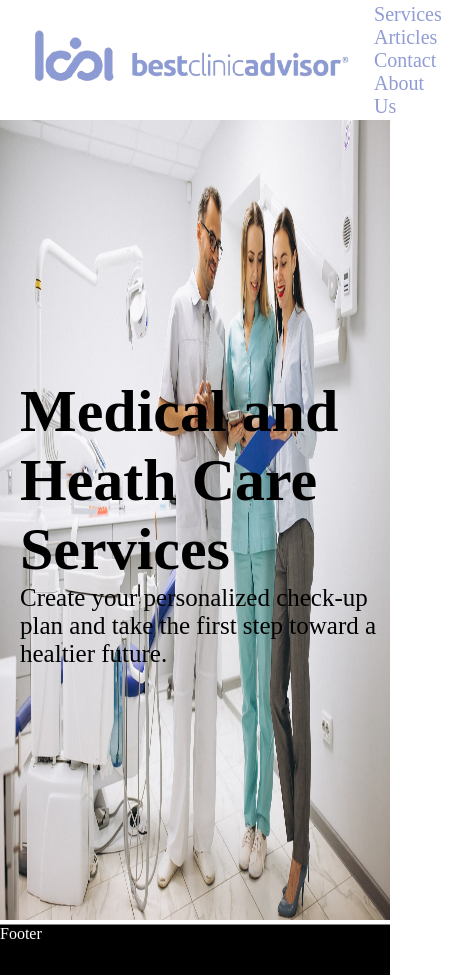
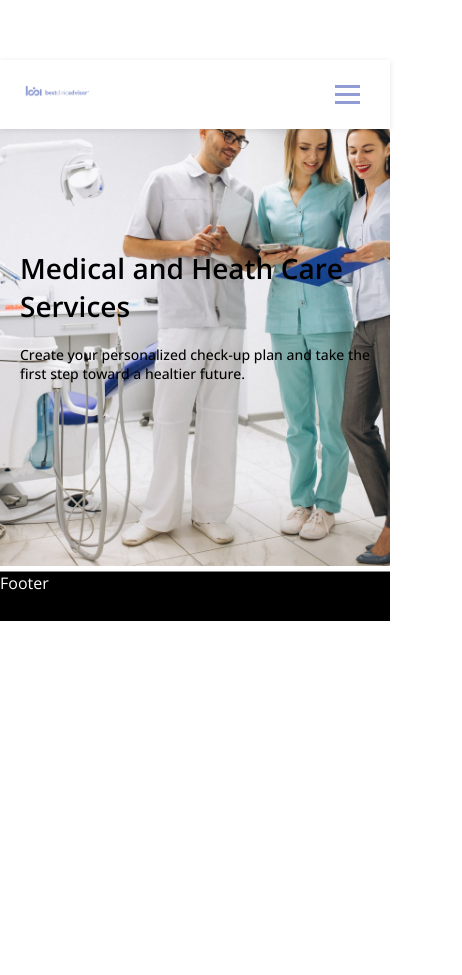
Before and after one commit to bestclinicadvisor/bestclinicadvisor.github, a plain HTML site: page index.html in a window 390 px wide. Shown: the whole page, 462 px wide, since content can reach past the window. After the commit the page ends 844 px from the top, so only its background shows below. Drawn offline with nearby package versions, Linux system fonts and the light colour scheme.

Commit message:
Revise CSS styles and update HTML structure for improved layout and responsiveness

```diff
--- a/css/style.css
+++ b/css/style.css
@@ -1,109 +1,200 @@
 /* Global Styles */
 * {
     margin: 0;
-    .open-sans-<uniquifier> {
+    box-sizing: border-box;
+}
+
+body {
     font-family: "Open Sans", sans-serif;
-        font-optical-sizing: auto;
-        font-weight: <weight>;
-        font-style: normal;
-        font-variation-settings:
-          "wdth" 100;
+    overflow-x: hidden;
 }
+
 .container {
-        width: 1440px;
-        max-width: 100%;
-        margin: auto;
-        margin-left: 20px;
+    width: 100%;
+    max-width: 1440px;
+    margin: 0 auto;
+    padding: 0 20px;
 }
-}
+
 /* Header Section */
 header {
-    height: 120px;
+    position: fixed;
+    width: 100%;
+    height: auto;
+    min-height: 80px;
     box-shadow: 0px 1px 6px rgba(0, 0, 0, 0.1);
     background-color: white;
-    .container {
+    z-index: 1000;
+}
+
+header .container {
     height: 100%;
-        max-width: 100%;
-        margin: 0 0 0 5px;
-        background-color: white;
+    display: flex;
     align-items: center;
-        display: flex;
     justify-content: space-between;
+    padding: 10px 20px;
 }
+
 section.logo {
     font-size: 25px;
-            display: inline-block;
 }
+
 section.logo img {
-            height: 200px;
-            font-weight: 700px;
+    height: 60px;
+    width: auto;
 }
-        section.logo span.blue-dot {
-            display: inline-block;
-            vertical-align: top;
-            margin-top: 7px;
-            border-radius: 10px;
-            background-color: #919cd4;
-            width: 20px;
-            height: 20px;
+
+/* Navigation */
+.mobile-menu-toggle {
+    display: none;
 }
+
 nav ul {
     list-style-type: none;
     padding: 0;
+    display: flex;
+    align-items: center;
 }
+
 nav ul li {
-            display: inline-block;
-            margin-right: 20px;
+    margin-left: 20px;
 }
-            nav ul li:last-of-type {
-                margin-right: 15px;
-            }
+
 nav ul li a {
     color: #919cd4;
     text-decoration: none;
-                font-size: 20px;
+    font-size: 18px;
     font-weight: 300;
 }
-}
+
 /* Main Section */
-body{
 section.backgroundmain1 {
     position: relative;
+    margin-top: 80px;
 }
+
 section.backgroundmain1 img {
     width: 100%;
-    height: 800px;
-    background-position: top
-    ;
+    height: 70vh;
+    object-fit: cover;
 }
+
 section.backgroundmain1 .mainpagecontent1 {
     position: absolute;
     top: 0;
     left: 0;
     width: 100%;
     height: 100%;
+    display: flex;
+    align-items: center;
 }
+
 section.backgroundmain1 .container {
-    display: flex;
-    flex-direction: column;
-    justify-content: center;
-    height: 100%;
+    padding: 20px;
 }
+
 section.backgroundmain1 h1 {
     font-weight: 600;
-    font-size: 60px;
+    font-size: 48px;
     max-width: 500px;
     color: black;
+    margin-bottom: 20px;
 }
+
 section.backgroundmain1 p {
     font-weight: 500;
-    font-size: 25px;
+    font-size: 20px;
     max-width: 500px;
     color: black;
 }
 
+/* Mobil Menü Butonu */
+.mobile-menu-toggle {
+    display: none;
+    background: none;
+    border: none;
+    cursor: pointer;
+    padding: 10px;
+}
 
+.mobile-menu-toggle span {
+    display: block;
+    width: 25px;
+    height: 3px;
+    background: #919cd4;
+    margin: 5px 0;
+    transition: 0.3s;
 }
+
+/* Media Queries */
+@media screen and (max-width: 768px) {
+    header {
+        min-height: 60px;
+    }
+
+    .mobile-menu-toggle {
+        display: block;
+    }
+
+    nav {
+        display: none;
+        position: absolute;
+        top: 100%;
+        left: 0;
+        width: 100%;
+        background: white;
+        padding: 20px;
+        box-shadow: 0 2px 5px rgba(0,0,0,0.1);
+    }
+
+    nav.active {
+        display: block;
+    }
+
+    nav ul {
+        flex-direction: column;
+    }
+
+    nav ul li {
+        margin: 10px 0;
+        text-align: center;
+    }
+
+    section.logo img {
+        height: 40px;
+    }
+
+    section.backgroundmain1 {
+        margin-top: 60px;
+    }
+
+    section.backgroundmain1 h1 {
+        font-size: 32px;
+    }
+
+    section.backgroundmain1 p {
+        font-size: 16px;
+    }
+}
+
+@media screen and (max-width: 480px) {
+    .container {
+        padding: 0 15px;
+    }
+
+    section.backgroundmain1 h1 {
+        font-size: 28px;
+    }
+
+    section.backgroundmain1 p {
+        font-size: 14px;
+    }
+
+    section.backgroundmain1 img {
+        height: 60vh;
+    }
+}
+
 /* Footer Section */
 footer {
     height: 50px;
--- a/index.html
+++ b/index.html
@@ -12,18 +12,22 @@
 <body>
     <header>
         <div class="container">
-
             <section class="logo">
                 <img src="images/logo/bca logo 5.png" alt="logo5">
             </section>
-             <nav>
+            <button class="mobile-menu-toggle" aria-label="Toggle menu">
+                <span></span>
+                <span></span>
+                <span></span>
+            </button>
+            <nav class="main-nav">
                 <ul>
                     <li><a href="services.html">Services</a></li>
                     <li><a href="articles.html">Articles</a></li>
                     <li><a href="contact.html">Contact</a></li>
                     <li><a href="about-us.html">About Us</a></li>
                 </ul>
-             </nav>
+            </nav>
         </div>
     </header>
     <main>
```
Lines whose indentation alone changed are shown as unchanged.
